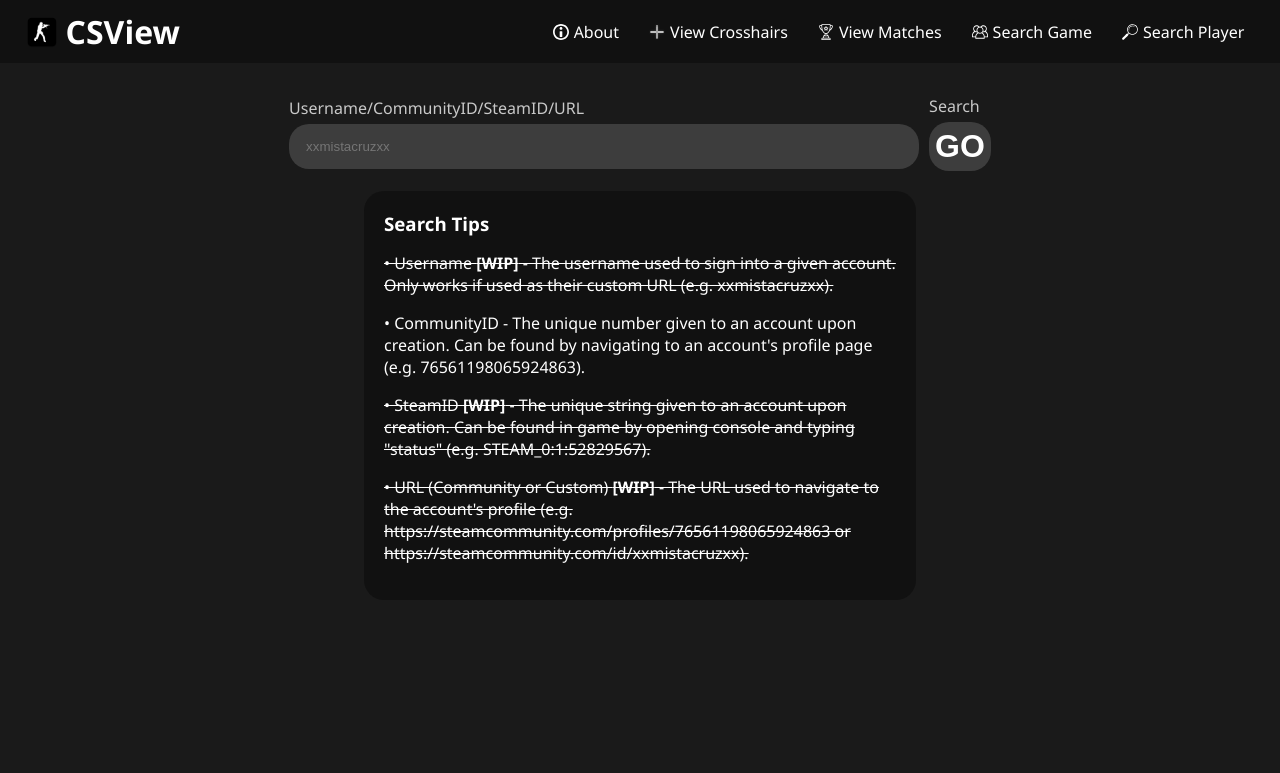
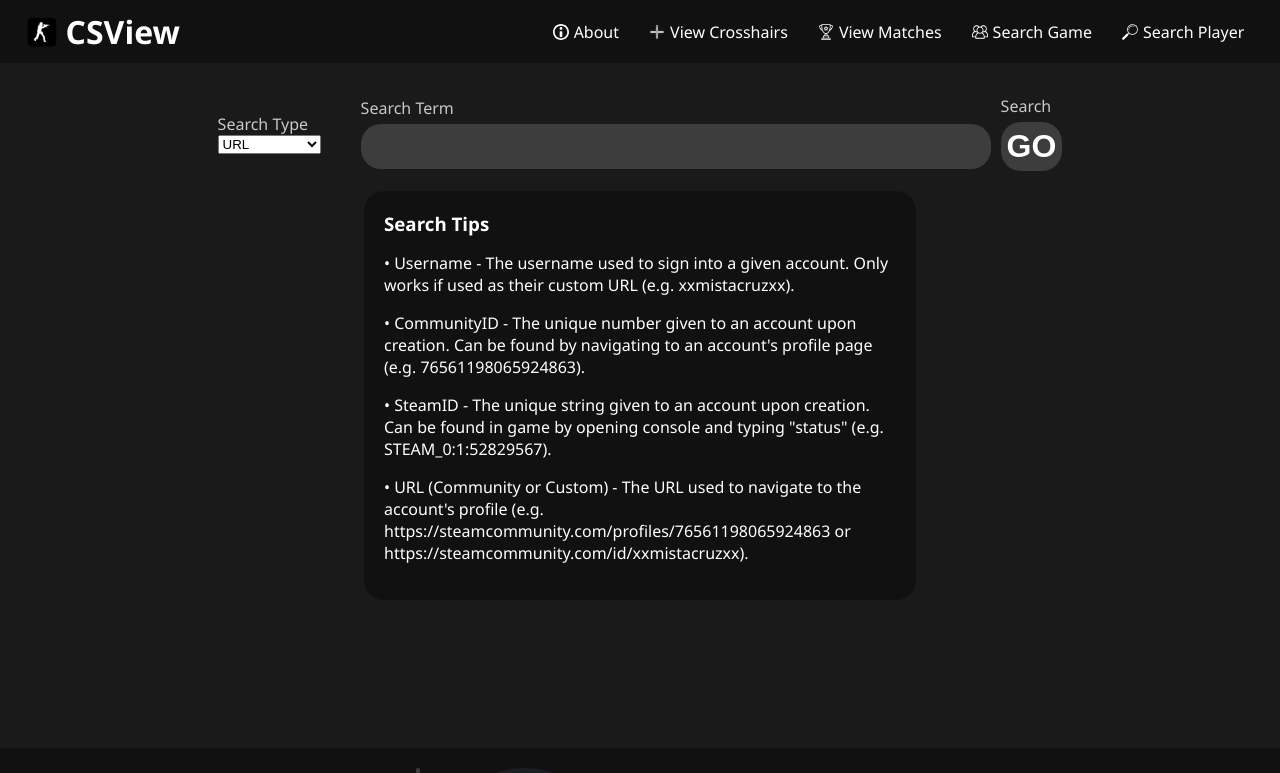
Before and after one commit to xxmistacruzxx/CSView, a Next.js app: page /search in a window 1280 px wide. Shown: the top 773 px of the page. Built offline with nearby package versions, Linux system fonts and the light colour scheme.

Commit message:
Added different ways to search for the 'serach player' feature. Refactored search bar into its own component.

```diff
--- a/components/footer/footer.jsx
+++ b/components/footer/footer.jsx
@@ -17,7 +17,7 @@
             </a>
           </h2>
           <p>
-            csgostats.gg is a CS:GO stats viewing service developed by{" "}
+            csstats.gg is a CS stats viewing service developed by{" "}
             <a
               href="https://twitter.com/_rchh"
               target="_blank"
@@ -25,8 +25,8 @@
             >
               rchh
             </a>{" "}
-            from ESL Gaming. CSView uses csgostats.gg to obtain data regarding
-            CS:GO user stats.
+            from ESL Gaming. CSView uses csstats.gg to obtain data regarding CS
+            user stats.
           </p>
         </div>
         <div className={styles.poweredSection} id={styles.hltv}>
@@ -42,8 +42,8 @@
             </a>
           </h2>
           <p>
-            HLTV is a news and forum website that covers CS:GO eSports. CSView
-            uses HLTV to obtain data regarding CS:GO professional matches.
+            HLTV is a news and forum website that covers CS eSports. CSView uses
+            HLTV to obtain data regarding CS professional matches.
           </p>
         </div>
       </div>
--- /dev/null
+++ b/components/searchbar/searchform.jsx
@@ -0,0 +1,71 @@
+import axios from "axios";
+import $ from "jquery";
+
+import styles from "./searchform.module.css";
+
+export default function SearchForm() {
+  async function onSearch(event) {
+    event.preventDefault();
+    let query = $("#searchInput").val();
+    let queryEdit = query.trim();
+    if (queryEdit === "") {
+      alert(`"${query}" is not a valid input.`);
+      return;
+    }
+    let type = $("#type").val();
+
+    let options = {
+      method: "GET",
+      url: `${
+        window.location.href.split("/")[0]
+      }/api/find/?term=${query}&type=${type}`,
+      headers: {},
+    };
+    let res;
+    try {
+      res = await axios.request(options);
+    } catch (e) {
+      res = { data: { error: e.toString() } };
+    }
+    console.log(res);
+
+    if (res.data.error !== undefined) {
+      alert("An error has occurred. Please check your input.");
+      return;
+    }
+    window.location.replace(
+      `${window.location.href.split("/")[0]}/search/${res.data.id}`
+    );
+  }
+
+  return (
+    <form id={styles.searchForm} onSubmit={onSearch}>
+      <div className={styles.inputContainer}>
+        <label htmlFor="type">Search Type</label>
+        <select id="type">
+          <option>URL</option>
+          <option>Username</option>
+          <option>CommunityID</option>
+          <option>SteamID</option>
+        </select>
+      </div>
+      <div className={styles.inputContainer} id={styles.searchInputContainer}>
+        <label htmlFor="searchInput">Search Term</label>
+        <div id={styles.searchInput}>
+          <input id="searchInput" name="searchInput" type="text"></input>
+        </div>
+      </div>
+      <div className={styles.inputContainer}>
+        <label htmlFor="searchButton">Search</label>
+        <div id={styles.searchButton}>
+          <input
+            id="searchButton"
+            name="searchButton"
+            type="submit"
+            value="GO"
+          ></input>
+        </div>
+      </div>
+    </form>
+  );
+}
--- /dev/null
+++ b/components/searchbar/searchform.module.css
@@ -0,0 +1,78 @@
+#searchForm {
+  display: flex;
+  flex-direction: row;
+  justify-content: center;
+  align-items: center;
+  width: 100%;
+}
+
+.inputContainer {
+  margin-left: 20px;
+  margin-right: 20px;
+  display: flex;
+  flex-direction: column;
+}
+.inputContainer > div {
+  margin-top: 5px;
+}
+
+.inputContainer label {
+  color: var(--text-color2);
+  word-break: break-all;
+}
+
+#searchInputContainer {
+  width: 80%;
+  max-width: 600px;
+}
+
+#searchInput {
+  padding-left: 15px;
+  padding-right: 15px;
+  background-color: var(--background-color2);
+  width: 100%;
+  border-radius: 20px;
+}
+
+#searchInput input {
+  color: var(--text-color1);
+  width: 100%;
+  padding-top: 15px;
+  padding-bottom: 15px;
+  background-color: transparent;
+  box-shadow: none;
+  border: none;
+  outline: none;
+}
+
+#searchButton {
+  background-color: var(--background-color2);
+  border-radius: 20px;
+  transition: filter 200ms;
+}
+
+#searchButton:hover {
+  filter: var(--filter);
+}
+
+#searchButton input {
+  font-size: 2em;
+  font-weight: bold;
+  padding: 6px;
+  color: white;
+  background-color: transparent;
+  box-shadow: none;
+  border: none;
+}
+
+@media screen and (max-width: 600px) {
+  #searchForm {
+    flex-direction: column;
+  }
+  #searchForm > div {
+    margin-bottom: 10px;
+  }
+  #searchForm > div > label {
+    text-align: center;
+  }
+}
--- a/components/searchtips/searchtips.jsx
+++ b/components/searchtips/searchtips.jsx
@@ -4,25 +4,23 @@
   return (
     <div id={styles.searchTips}>
       <h3>Search Tips</h3>
-      <p style={{ textDecoration: "line-through" }}>
-        • Username <strong>[WIP]</strong> - The username used to sign into a
-        given account. Only works if used as their custom URL (e.g.
-        xxmistacruzxx).
+      <p>
+        • Username - The username used to sign into a given account. Only works
+        if used as their custom URL (e.g. xxmistacruzxx).
       </p>
       <p>
         • CommunityID - The unique number given to an account upon creation. Can
         be found by navigating to an account's profile page (e.g.
         76561198065924863).
       </p>
-      <p style={{ textDecoration: "line-through" }}>
-        • SteamID <strong>[WIP]</strong> - The unique string given to an account
-        upon creation. Can be found in game by opening console and typing
-        "status" (e.g. STEAM_0:1:52829567).
+      <p>
+        • SteamID - The unique string given to an account upon creation. Can be
+        found in game by opening console and typing "status" (e.g.
+        STEAM_0:1:52829567).
       </p>
-      <p style={{ textDecoration: "line-through" }}>
-        • URL (Community or Custom) <strong>[WIP]</strong> - The URL used to
-        navigate to the account's profile (e.g.
-        https://steamcommunity.com/profiles/76561198065924863 or
+      <p>
+        • URL (Community or Custom) - The URL used to navigate to the account's
+        profile (e.g. https://steamcommunity.com/profiles/76561198065924863 or
         https://steamcommunity.com/id/xxmistacruzxx).
       </p>
     </div>
--- a/package.json
+++ b/package.json
@@ -13,6 +13,7 @@
     "next": "latest",
     "puppeteer": "^20.7.3",
     "react": "18.2.0",
-    "react-dom": "18.2.0"
+    "react-dom": "18.2.0",
+    "steamid": "^2.0.0"
   }
 }
--- /dev/null
+++ b/pages/api/find/index.js
@@ -0,0 +1,81 @@
+import axios from "axios";
+import SteamID from "steamid";
+
+export default async function handler(req, res) {
+  let { term, type } = req.query;
+  term = term.trim();
+  type = type.trim();
+
+  let data = {};
+  let status = 200;
+  let id;
+  switch (type) {
+    case "URL":
+      if (term.startsWith("https://steamcommunity.com/id/")) {
+        term = term.split("/id/")[1];
+        for (let i = 0; i < term.length; i++) {
+          if (term[i].match(/[?/]/)) {
+            term = term.substring(0, i);
+            break;
+          }
+        }
+        let url = `https://api.steampowered.com/ISteamUser/ResolveVanityURL/v1/?key=${process.env.STEAMAPI}&vanityurl=${term}`;
+        let options = {
+          method: "GET",
+          url: url,
+          headers: {},
+        };
+        try {
+          let res = await axios.request(options);
+          id = res.data.response.steamid;
+        } catch (e) {
+          data.error = e.toString();
+        }
+      } else if (term.startsWith("https://steamcommunity.com/profiles/")) {
+        term = term.split("/profiles/")[1];
+        for (let i = 0; i < term.length; i++) {
+          if (term[i].match(/[^0-9]/)) {
+            term = term.substring(0, i);
+            break;
+          }
+        }
+        id = term;
+      } else {
+        status = 400;
+        data.error = "Invalid URL";
+      }
+      break;
+    case "Username":
+      let url = `https://api.steampowered.com/ISteamUser/ResolveVanityURL/v1/?key=${process.env.STEAMAPI}&vanityurl=${term}`;
+      let options = {
+        method: "GET",
+        url: url,
+        headers: {},
+      };
+      try {
+        let res = await axios.request(options);
+        id = res.data.response.steamid;
+      } catch (e) {
+        data.error = e.toString();
+      }
+      break;
+    case "CommunityID":
+      id = term;
+      break;
+    case "SteamID":
+      try {
+        let sid = new SteamID(term);
+        id = sid.getSteamID64();
+      } catch (e) {
+        status = 400;
+        data.error = `${term} is not a valid SteamID`;
+      }
+      break;
+    default:
+      status = 400;
+      data.error = `${type} is not a valid type`;
+  }
+
+  data.id = id;
+  return res.status(status).json(data);
+}
--- a/pages/search/index.jsx
+++ b/pages/search/index.jsx
@@ -1,25 +1,12 @@
-import $ from "jquery";
 import Head from "next/head";
 
 import styles from "~/styles/search.module.css";
 import Navbar from "~/components/navbar/navbar.jsx";
 import Footer from "~/components/footer/footer.jsx";
 import SearchTips from "~/components/searchtips/searchtips";
+import SearchForm from "~/components/searchbar/searchform";
 
 export default function Search() {
-  function onSearch(event) {
-    event.preventDefault();
-    let query = $("#searchInput").val();
-    let queryEdit = query.trim();
-    if (queryEdit === "") {
-      alert(`"${query}" is not a valid input.`);
-      return;
-    }
-    window.location.replace(
-      `${window.location.href.split("/")[0]}/search/${queryEdit}`
-    );
-  }
-
   return (
     <main>
       <Head>
@@ -27,35 +14,7 @@
       </Head>
       <Navbar />
       <div id={styles.searchContainer}>
-        <form id={styles.searchForm} onSubmit={onSearch}>
-          <div
-            className={styles.inputContainer}
-            id={styles.searchInputContainer}
-          >
-            <label htmlFor="searchInput">
-              Username/CommunityID/SteamID/URL
-            </label>
-            <div id={styles.searchInput}>
-              <input
-                id="searchInput"
-                name="searchInput"
-                type="text"
-                placeholder="xxmistacruzxx"
-              ></input>
-            </div>
-          </div>
-          <div className={styles.inputContainer}>
-            <label htmlFor="searchButton">Search</label>
-            <div id={styles.searchButton}>
-              <input
-                id="searchButton"
-                name="searchButton"
-                type="submit"
-                value="GO"
-              ></input>
-            </div>
-          </div>
-        </form>
+        <SearchForm />
         <SearchTips />
       </div>
       <Footer />
--- a/styles/search.module.css
+++ b/styles/search.module.css
@@ -1,74 +1,7 @@
 #searchContainer {
   margin-top: 30px;
-  margin-bottom: 50%;
+  margin-bottom: 10%;
   display: flex;
   flex-direction: column;
   align-items: center;
 }
-
-#searchForm {
-  display: flex;
-  flex-direction: row;
-  justify-content: center;
-  align-items: center;
-  width: 100%;
-}
-
-.inputContainer {
-  margin-left: 20px;
-  margin-right: 20px;
-  display: flex;
-  flex-direction: column;
-}
-.inputContainer > div {
-  margin-top: 5px;
-}
-
-.inputContainer label {
-  color: var(--text-color2);
-  word-break: break-all;
-}
-
-#searchInputContainer {
-  width: 80%;
-  max-width: 600px;
-}
-
-#searchInput {
-  padding-left: 15px;
-  padding-right: 15px;
-  background-color: var(--background-color2);
-  width: 100%;
-  border-radius: 20px;
-}
-
-#searchInput input {
-  color: var(--text-color1);
-  width: 100%;
-  padding-top: 15px;
-  padding-bottom: 15px;
-  background-color: transparent;
-  box-shadow: none;
-  border: none;
-  outline: none;
-}
-
-#searchButton {
-  background-color: var(--background-color2);
-  border-radius: 20px;
-  transition: filter 200ms;
-}
-
-#searchButton:hover {
-  filter: var(--filter);
-}
-
-#searchButton input {
-  font-size: 2em;
-  font-weight: bold;
-  padding: 6px;
-  color: white;
-  background-color: transparent;
-  box-shadow: none;
-  border: none;
-}
```
Also changed, not shown: data/scrape/csgostats/csgostatsscraper.js (+38 -2 lines), pages/index.jsx (+5 -3 lines), pages/search/[id].jsx (+35 -48 lines), styles/searchResult.module.css (+22 -0 lines), 2 other files (tests, documents, lock files or other folders).
